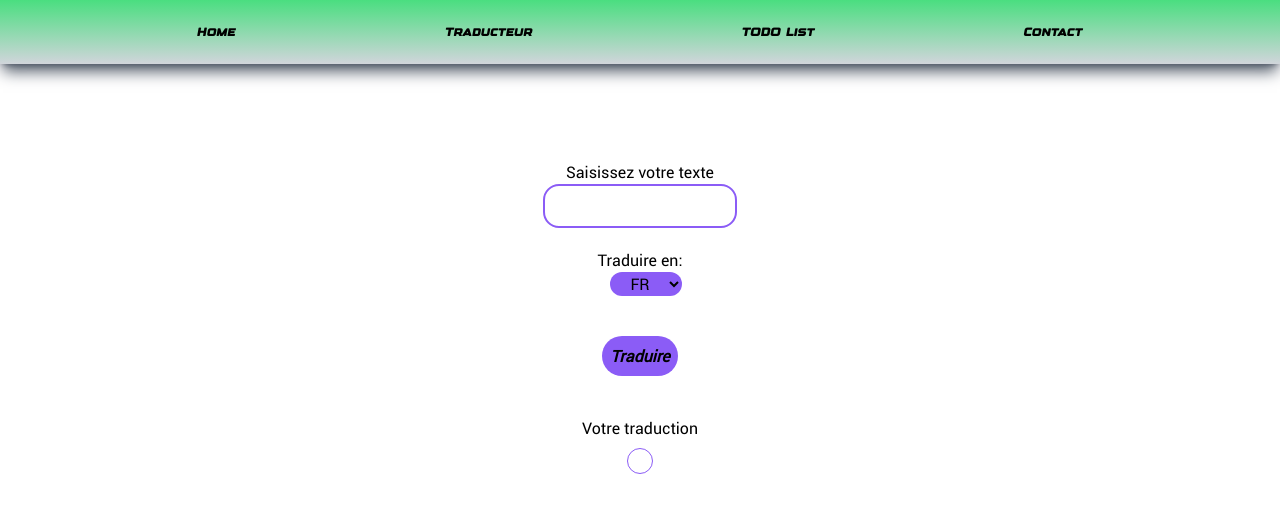
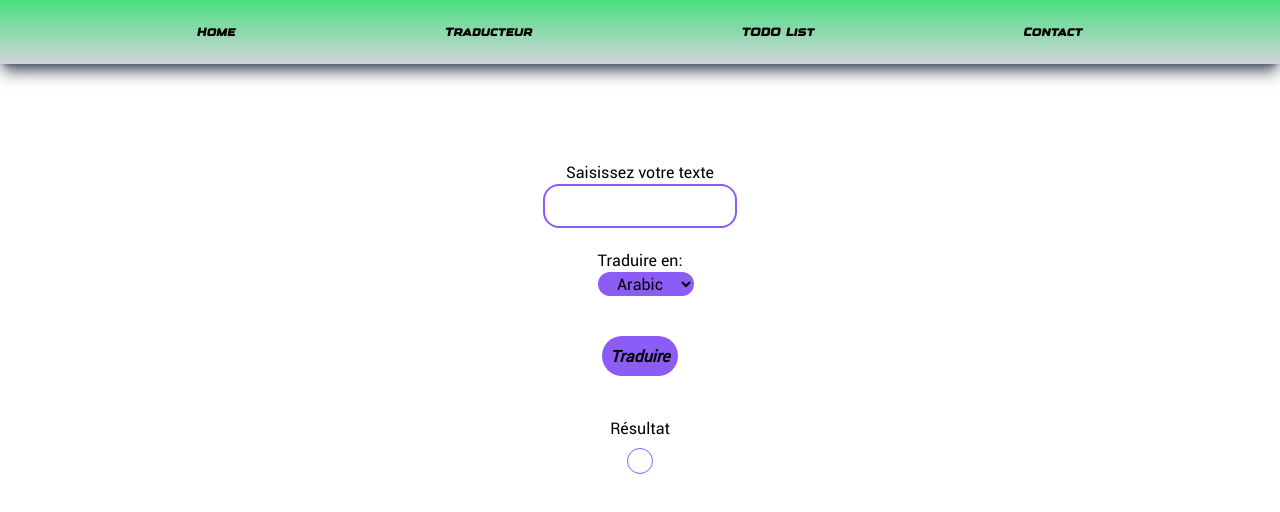
Before and after one commit to Osyrios/translator, a React (Vite) app: page /translator in a window 1280 px wide. Shown: the top 512 px of the page. Built offline with nearby package versions, Linux system fonts and the light colour scheme.

Commit message:
Add target lang list to the select option

```diff
--- a/src/App.jsx
+++ b/src/App.jsx
@@ -1,32 +1,5 @@
-import {Translator} from "./pages/Translator.jsx"
-import {createBrowserRouter, RouterProvider} from "react-router-dom";
-import {Home} from "./pages/Home.jsx";
-import {Contact} from "./pages/Contact.jsx";
-import {Todo} from "./pages/Todo.jsx";
-import {PageError} from "./pages/PageError.jsx";
-
-const router = createBrowserRouter([
-  {
-    path: '/',
-    element: <Home/>,
-    errorElement: <PageError/>
-  },
-  {
-    path:'/translator',
-    element:<Translator/>,
-    errorElement: <PageError/>
-  },
-  {
-    path:'/todo',
-    element:<Todo/>,
-    errorElement: <PageError/>
-  },
-  {
-    path:'/contact',
-    element:<Contact/>,
-    errorElement: <PageError/>
-  }
-])
+import {RouterProvider} from "react-router-dom";
+import {router} from "./Router.jsx";
 
 
 function App() {
--- /dev/null
+++ b/src/Router.jsx
@@ -0,0 +1,29 @@
+import {createBrowserRouter} from "react-router-dom";
+import {Home} from "./pages/Home.jsx";
+import {PageError} from "./pages/PageError.jsx";
+import {Translator} from "./pages/Translator.jsx";
+import {Todo} from "./pages/Todo.jsx";
+import {Contact} from "./pages/Contact.jsx";
+
+export const router = createBrowserRouter([
+  {
+    path: '/',
+    element: <Home/>,
+    errorElement: <PageError/>
+  },
+  {
+    path:'/translator',
+    element:<Translator/>,
+    errorElement: <PageError/>
+  },
+  {
+    path:'/todo',
+    element:<Todo/>,
+    errorElement: <PageError/>
+  },
+  {
+    path:'/contact',
+    element:<Contact/>,
+    errorElement: <PageError/>
+  }
+])
--- a/src/components/targetLang.js
+++ b/src/components/targetLang.js
@@ -1,4 +1,4 @@
-export const targetLang = [
+export const targetLangList = [
     {
         'id' : 'AR',
         'name': 'Arabic'
@@ -93,7 +93,7 @@ export const targetLang = [
     },
     {
         'id' : 'PT-PT',
-        'name': 'Portuguese (all Portuguese varieties excluding Brazilian Portuguese)'
+        'name': 'Portuguese'
     },
     {
         'id' : 'RO',
--- a/src/pages/Translator.jsx
+++ b/src/pages/Translator.jsx
@@ -1,5 +1,6 @@
 import {useState} from "react";
 import {Header} from "../layout/Header.jsx";
+import {targetLangList} from "../components/targetLang.js";
 
 export function Translator() {
 
@@ -38,6 +39,8 @@ export function Translator() {
     setInputText(e.target.value)
   }
 
+
+
   return (
     <div>
       <Header/>
@@ -47,13 +50,13 @@ export function Translator() {
           <h3 className="text-center">Saisissez votre texte</h3>
           <input onChange={handleChangeInputText} className=" text-center border-2 border-violet-500 p-2 rounded-2xl"/>
 
-          <div className="flex flex-col pt-5">
+          <div className="flex flex-col items-center pt-5 overflow-hidden">
             <label htmlFor="select">Traduire en:</label>
-            <select name="select" className="ms-3 text-center rounded-2xl bg-violet-500 ">
-              <option onClick={handleChangeTargetLang}>FR</option>
-              <option onClick={handleChangeTargetLang}>EN</option>
-              <option onClick={handleChangeTargetLang}>DE</option>
-              <option onClick={handleChangeTargetLang}>JA</option>
+            <select name="select" className="ms-3 text-center rounded-2xl bg-violet-500 w-1/2">
+              {targetLangList.map((target)=>
+                <option key={target.id} onClick={handleChangeTargetLang} value={target.id}>{target.name}</option>
+              )}
+
             </select>
           </div>
         </div>
@@ -63,7 +66,7 @@ export function Translator() {
         </div>
 
         <div className="flex flex-col items-center mt-10 ">
-          <h3>Votre traduction</h3>
+          <h3>Résultat</h3>
           <p className="border p-3 m-2 rounded-2xl border-violet-500">{translatedText}</p>
         </div>
 
```
